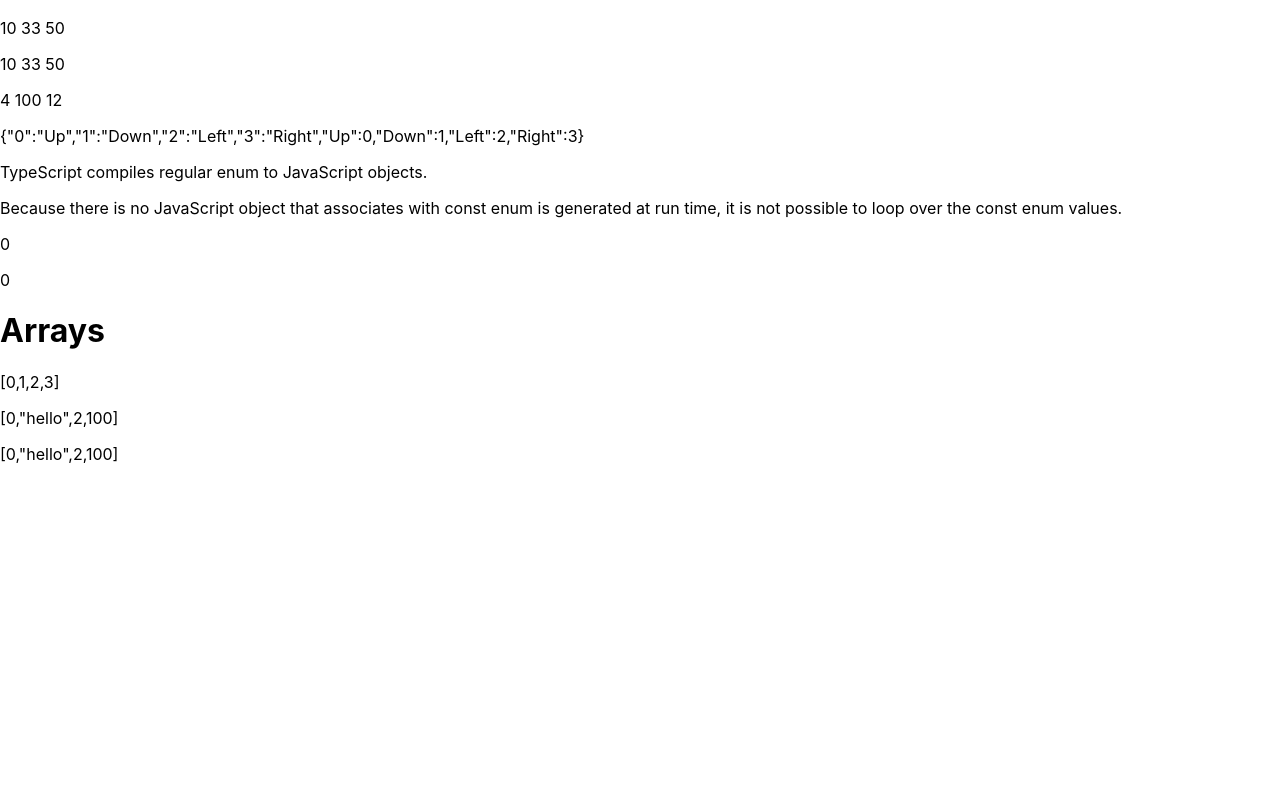
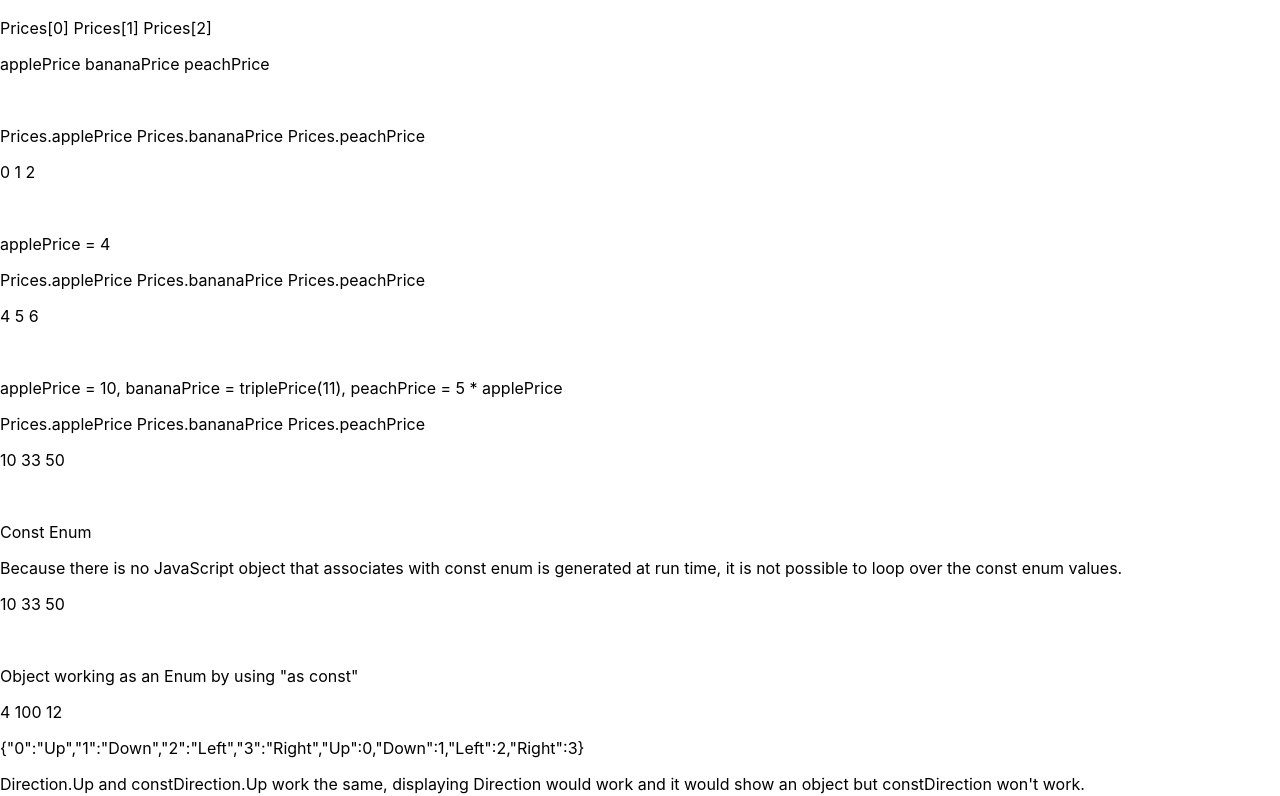
Before and after one commit to MikeNotu/in-depth-typescript, a React (Create React App) app: page / in a window 1280 px wide. Shown: the part 346-1142 px from the top of the page. Before the commit the page ends 826 px from the top, so only its background shows below. Built offline with nearby package versions, Linux system fonts and the light colour scheme.

Commit message:
Enums commented

```diff
--- a/src/components/EnumsComponent.tsx
+++ b/src/components/EnumsComponent.tsx
@@ -51,22 +51,45 @@ const EnumsComponent = () => {
 
   return (
     <div>
+      <p>TypeScript compiles regular enum to JavaScript objects.</p>
+      <p>Displaying Prices Enum</p>
       <p>{`${JSON.stringify(FirstPrices)}`}</p>
+      <br />
+      <p>Prices[0] Prices[1] Prices[2]</p>
       <p>{`${FirstPrices[0]} ${FirstPrices[1]} ${FirstPrices[2]}`}</p>
+      <br />
+      <p>Prices.applePrice Prices.bananaPrice Prices.peachPrice</p>
       <p>{`${FirstPrices.applePrice} ${FirstPrices.bananaPrice} ${FirstPrices.peachPrice}`}</p>
+      <br />
+      <p>applePrice = 4</p>
+      <p>Prices.applePrice Prices.bananaPrice Prices.peachPrice </p>
       <p>{`${SecondPrices.applePrice} ${SecondPrices.bananaPrice} ${SecondPrices.peachPrice}`}</p>
+      <br />
+      <p>
+        applePrice = 10, bananaPrice = triplePrice(11), peachPrice = 5 *
+        applePrice
+      </p>
+      <p>Prices.applePrice Prices.bananaPrice Prices.peachPrice </p>
       <p>{`${ThirdPrices.applePrice} ${ThirdPrices.bananaPrice} ${ThirdPrices.peachPrice}`}</p>
-      <p>{`${FourthPrices.applePrice} ${FourthPrices.bananaPrice} ${FourthPrices.peachPrice}`}</p>
-      <p>{`${FifthPrices.applePrice} ${FifthPrices.bananaPrice} ${FifthPrices.peachPrice}`}</p>
-      <p>{`${JSON.stringify(Direction)}`}</p>
-      <p>TypeScript compiles regular enum to JavaScript objects.</p>
+      <br />
+      <p>Const Enum</p>
       <p>
         Because there is no JavaScript object that associates with const enum is
         generated at run time, it is not possible to loop over the const enum
         values.
       </p>
+      <p>{`${FourthPrices.applePrice} ${FourthPrices.bananaPrice} ${FourthPrices.peachPrice}`}</p>
+      <br />
+      <p>Object working as an Enum by using "as const"</p>
+      <p>{`${FifthPrices.applePrice} ${FifthPrices.bananaPrice} ${FifthPrices.peachPrice}`}</p>
+      <p>{`${JSON.stringify(Direction)}`}</p>
+
       {/* This won't work */}
       {/* <p>{`${JSON.stringify(constDirection)}`}</p> */}
+      <p>
+        Direction.Up and constDirection.Up work the same, displaying Direction
+        would work and it would show an object but constDirection won't work.
+      </p>
       <p>{`${JSON.stringify(Direction.Up)}`}</p>
       <p>{`${JSON.stringify(constDirection.Up)}`}</p>
     </div>
```
